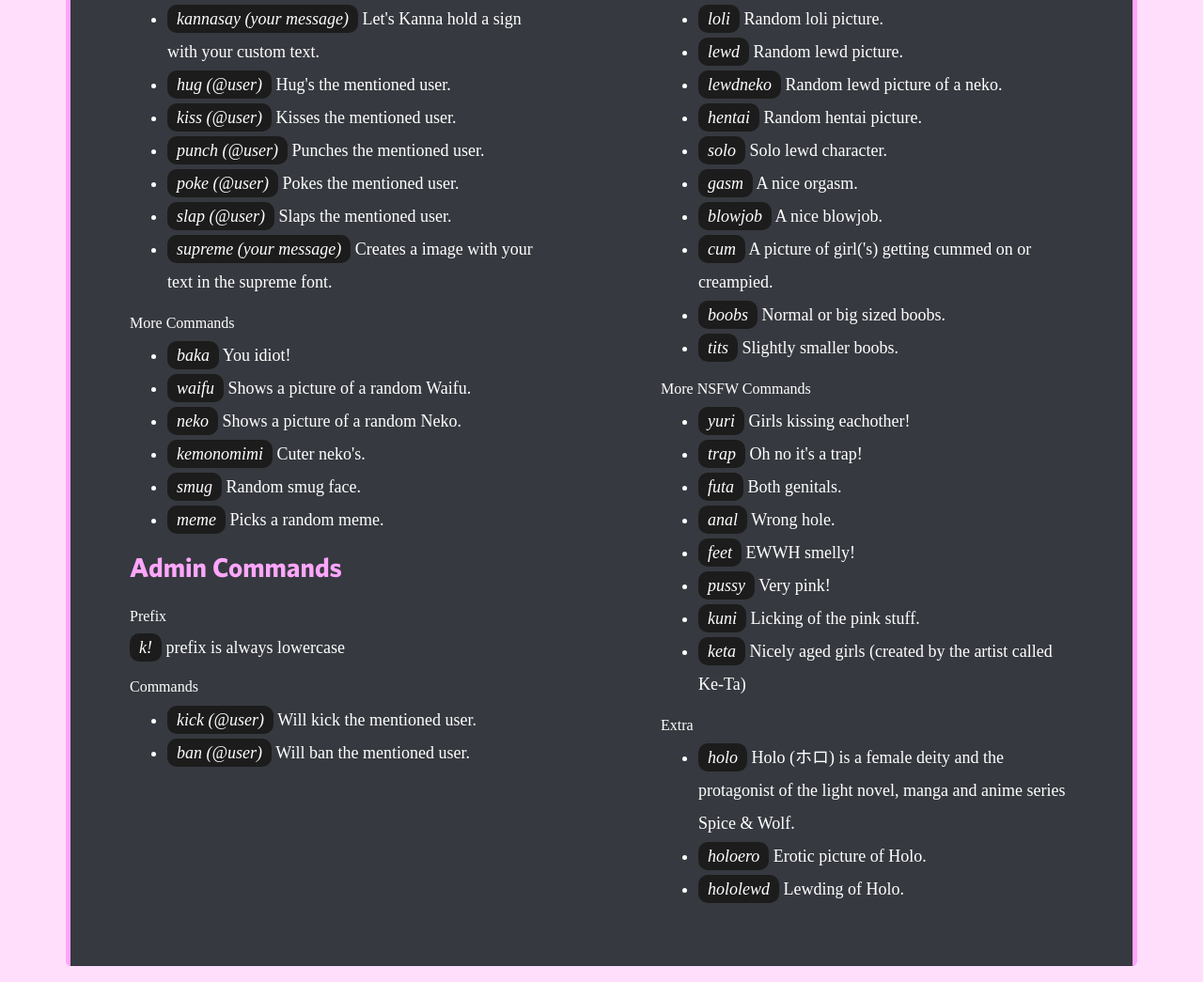
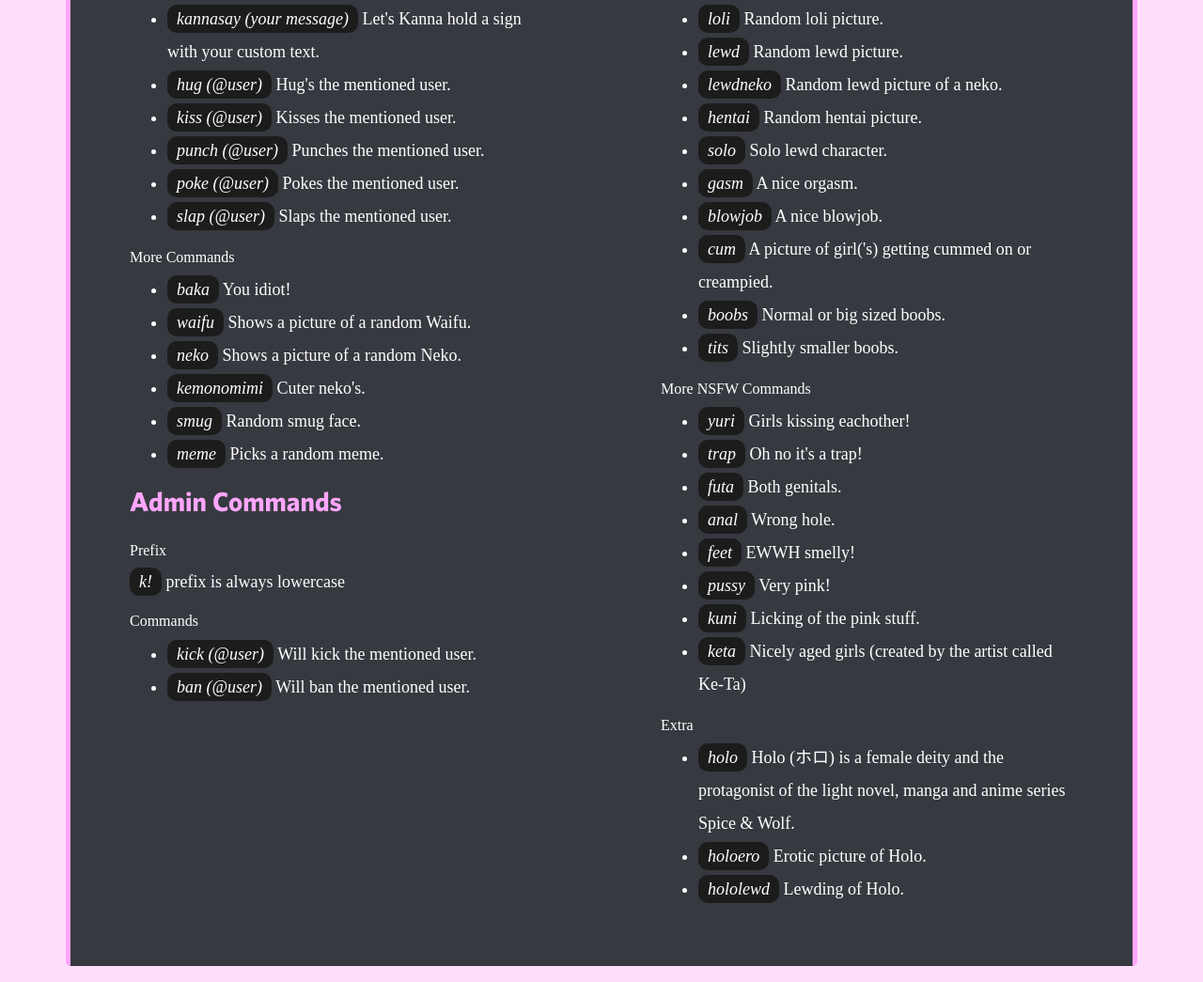
Before and after one commit to Kanna-discord/kanna-discord.github.io, a plain HTML site: page index.html in a window 1280 px wide. Shown: the part 1528-2573 px from the top of the page at 94% size. Drawn offline with Linux system fonts and the light colour scheme; a web font is replaced by a local one.

Commit message:
Update index.html

```diff
--- a/index.html
+++ b/index.html
@@ -110,7 +110,6 @@
        <li><span>punch (@user)</span> Punches the mentioned user.</li>
        <li><span>poke (@user)</span> Pokes the mentioned user.</li>
        <li><span>slap (@user)</span> Slaps the mentioned user.</li>
-       <li><span>supreme (your message)</span> Creates a image with your text in the supreme font.</li>
      </ul>
      <h6>More Commands</h6>
      <ul>
```
